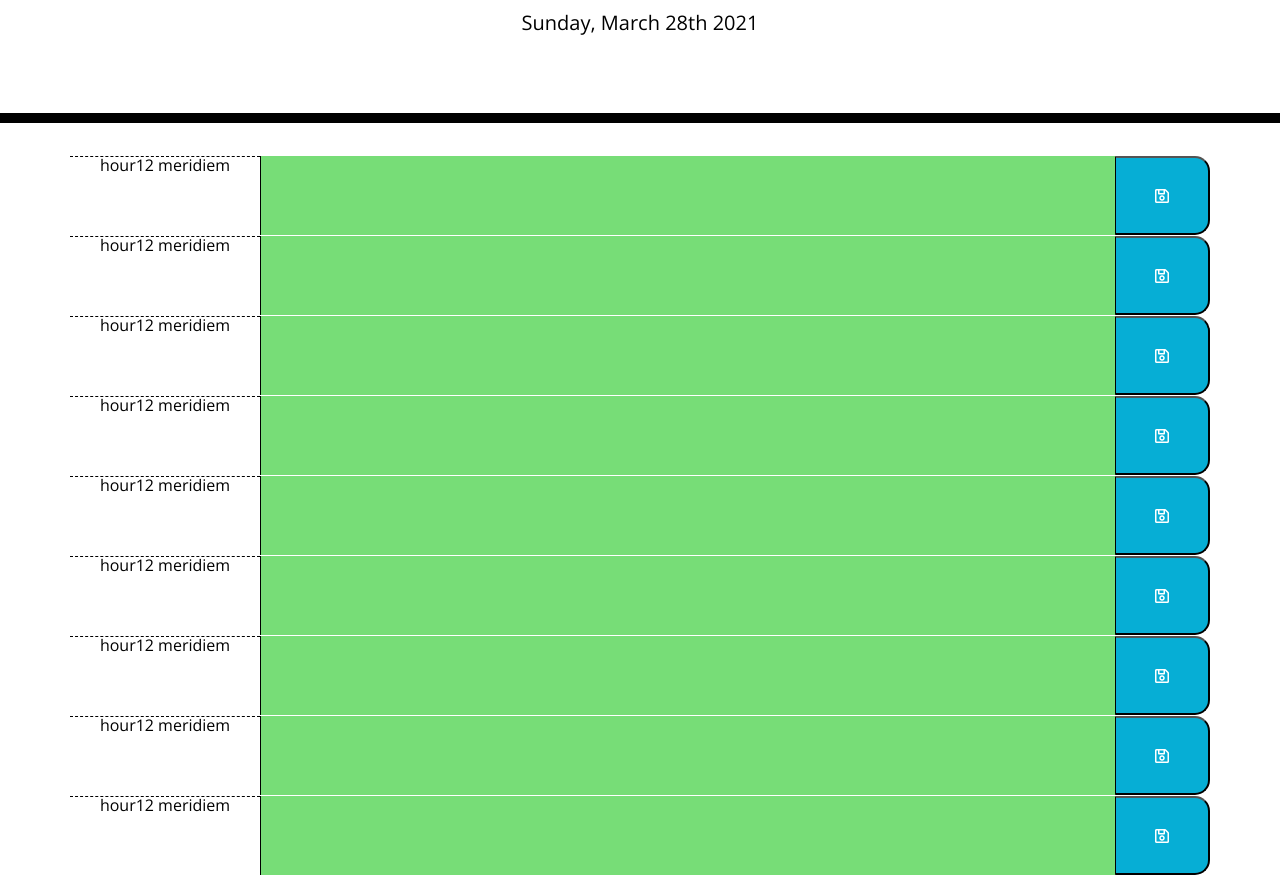
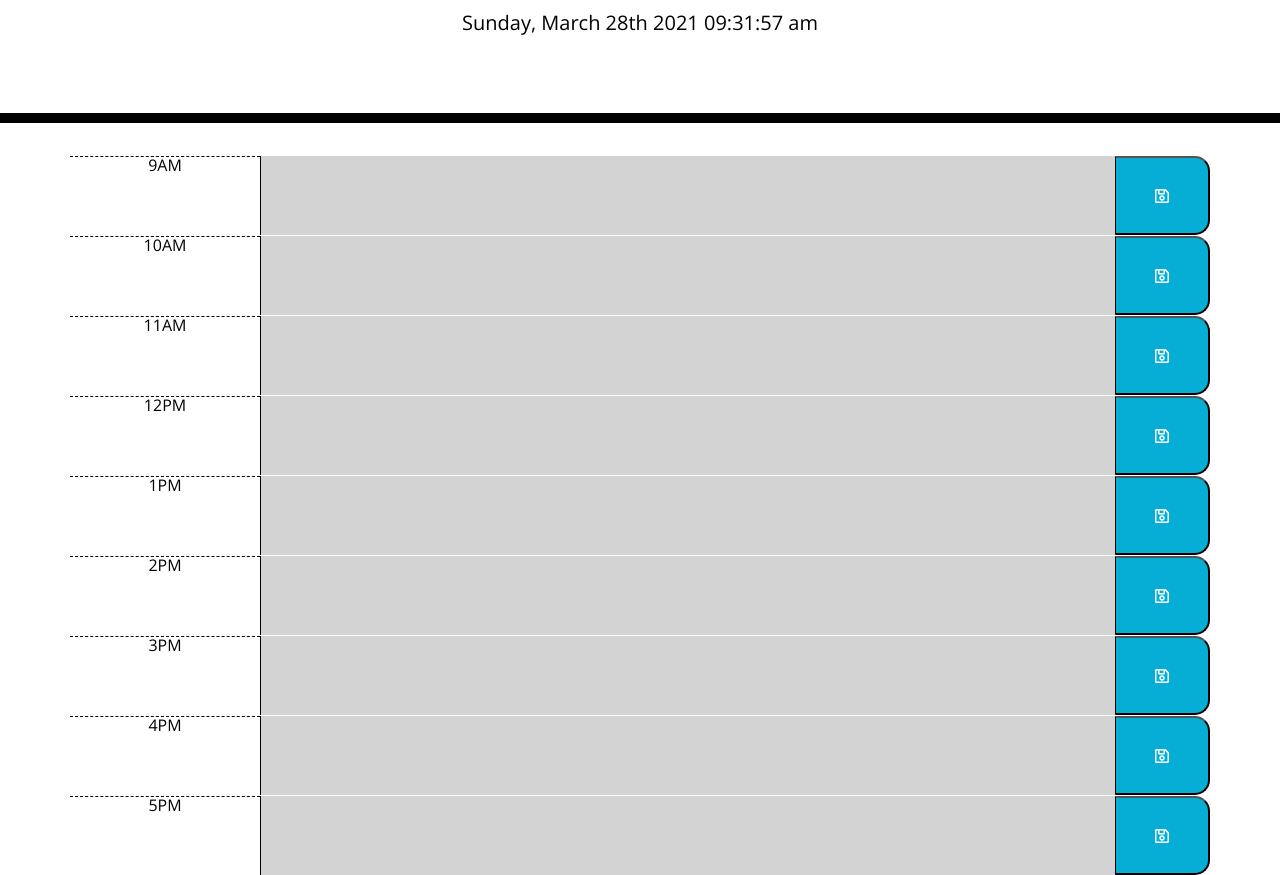
Before and after one commit to aaronauyoong/workdayscheduler, a plain HTML site: page index.html in a window 1280 px wide. Shown: the part 181-1056 px from the top of the page. Drawn offline with nearby package versions, Linux system fonts and the light colour scheme.

Commit message:
added function to replace hours with proper meridiens, added hourly IDs to HTML divs

```diff
--- a/assets/js/script.js
+++ b/assets/js/script.js
@@ -3,10 +3,16 @@ let timeNow = moment();
 let hourNow = moment().hour();
 let eventSaveBtn = $(".saveBtn");
 
+
+let comparingHour =  $(".hour").text();
+
+console.log(comparingHour)
+
+
 // Display current time by using moment.js, and updating time every second using jQuery
 let updateTime = function () {
     date = moment(new Date())
-    datetime.html(date.format("dddd, MMMM Do YYYY"));
+    datetime.html(date.format("dddd, MMMM Do YYYY hh:mm:ss a"));
 };
 
 $(document).ready(function() {
@@ -18,16 +24,17 @@ $(document).ready(function() {
 // Function for time block colour - colour coded to represent past, present or future
 function setTimeblockColor() {
 
-    let compareHour = $("#hour")
+    let compareHour = $(".hour").text();
+
     if (hourNow === compareHour) {
         $("textarea").addClass("present");
     } else if (hourNow > compareHour) {
         $("textarea").addClass("future");
-    } else if (hourNow > compareHour) {
+    } else {
         $("textarea").addClass("past");
-    } else {
-        // for when it hits midnight and early morning before work hours
-        $("textarea").addClass("future");
+    // } else {
+    //     // for when it hits midnight and early morning before work hours
+    //     $("textarea").addClass("future");
     }
 };
 
@@ -51,18 +58,20 @@ function activateWorkPlanner() {
     });
 }
 
-setTimeblockColor();
-activateWorkPlanner();
-
 // Replace text in divs with hour class to AM/PM
 
-for (let index = 9; index <= 17; index++) {
-    const hour12 = index > 12 ? index - 12 : index;
-    const meridiem = index < 12 ? "AM" : "PM";
-    const hourInput = hour12 + meridiem;
+function replaceHours() {
+    $("#nine").replaceWith('<div class="hour col-2"> 9AM </div>');
+    $("#ten").replaceWith('<div class="hour col-2"> 10AM </div>');
+    $("#eleven").replaceWith('<div class="hour col-2"> 11AM </div>');
+    $("#twelve").replaceWith('<div class="hour col-2"> 12PM </div>');
+    $("#thirteen").replaceWith('<div class="hour col-2"> 1PM </div>');
+    $("#fourteen").replaceWith('<div class="hour col-2"> 2PM </div>');
+    $("#fifteen").replaceWith('<div class="hour col-2"> 3PM </div>');
+    $("#sixteen").replaceWith('<div class="hour col-2"> 4PM </div>');
+    $("#seventeen").replaceWith('<div class="hour col-2"> 5PM </div>');
+};
 
-    function replaceHours() {
-    }
-
-    $(".hour").replaceWith('<div class="hour col-2"> hour12 meridiem </div>');
-};
+setTimeblockColor();
+replaceHours();
+activateWorkPlanner();
--- a/index.html
+++ b/index.html
@@ -30,64 +30,64 @@
     </header>
     <div class="container">
       <!-- 9am timeblock -->
-        <div class="row time-block" id="9">
-          <div class="hour col-2">9</div>
+        <div class="row time-block">
+          <div class="hour col-2" id="nine">9</div>
           <textarea class="userPlan col-9"></textarea>
           <button class="saveBtn col-1"><i class="far fa-save"></i></button>
         </div>
 
       <!-- 10am timeblock -->
-      <div class="row time-block" id="10">
-        <div class="hour col-2">10</div>
+      <div class="row time-block">
+        <div class="hour col-2" id="ten">10</div>
         <textarea class="userPlan col-9"></textarea>
         <button class="saveBtn col-1"><i class="far fa-save"></i></button>
       </div>
 
       <!-- 11am timeblock -->
-      <div class="row time-block" id="11">
-        <div class="hour col-2">11</div>
+      <div class="row time-block">
+        <div class="hour col-2" id="eleven">11</div>
         <textarea class="userPlan col-9"></textarea>
         <button class="saveBtn col-1"><i class="far fa-save"></i></button>
       </div>
 
       <!-- 12pm timeblock -->
-      <div class="row time-block" id="12">
-        <div class="hour col-2">12</div>
+      <div class="row time-block">
+        <div class="hour col-2" id="twelve">12</div>
         <textarea class="userPlan col-9"></textarea>
         <button class="saveBtn col-1"><i class="far fa-save"></i></button>
       </div>
 
       <!-- 1pm timeblock -->
-      <div class="row time-block" id="13">
-        <div class="hour col-2">13</div>
+      <div class="row time-block">
+        <div class="hour col-2" id="thirteen">13</div>
         <textarea class="userPlan col-9"></textarea>
         <button class="saveBtn col-1"><i class="far fa-save"></i></button>
       </div>
 
       <!-- 2pm timeblock -->
-      <div class="row time-block" id="14">
-        <div class="hour col-2">14</div>
+      <div class="row time-block">
+        <div class="hour col-2" id="fourteen">14</div>
         <textarea class="userPlan col-9"></textarea>
         <button class="saveBtn col-1"><i class="far fa-save"></i></button>
       </div>
 
       <!-- 3pm timeblock -->
-      <div class="row time-block" id="15">
-        <div class="hour col-2">15</div>
+      <div class="row time-block">
+        <div class="hour col-2" id="fifteen">15</div>
         <textarea class="userPlan col-9"></textarea>
         <button class="saveBtn col-1"><i class="far fa-save"></i></button>
       </div>
 
       <!-- 4pm timeblock -->
-      <div class="row time-block" id="16">
-        <div class="hour col-2">16</div>
+      <div class="row time-block">
+        <div class="hour col-2" id="sixteen">16</div>
         <textarea class="userPlan col-9"></textarea>
         <button class="saveBtn col-1"><i class="far fa-save"></i></button>
       </div>
 
       <!-- 5pm timeblock -->
-      <div class="row time-block" id="17">
-        <div class="hour col-2">17</div>
+      <div class="row time-block">
+        <div class="hour col-2" id="seventeen">17</div>
         <textarea class="userPlan col-9"></textarea>
         <button class="saveBtn col-1"><i class="far fa-save"></i></button>
       </div>
```
